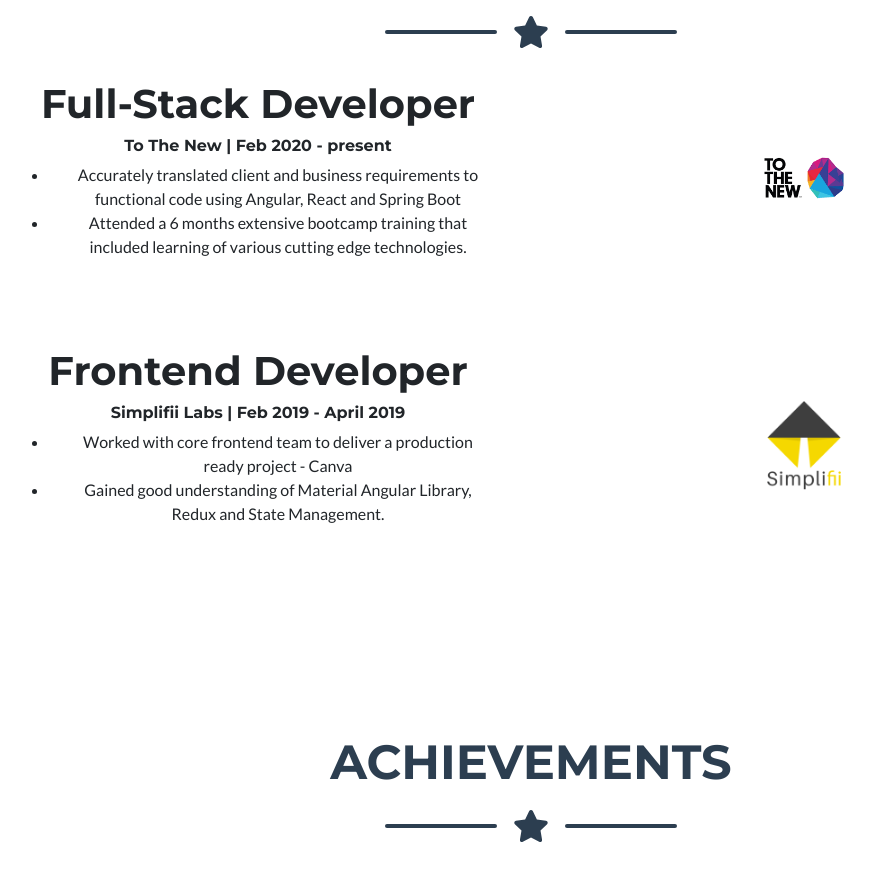
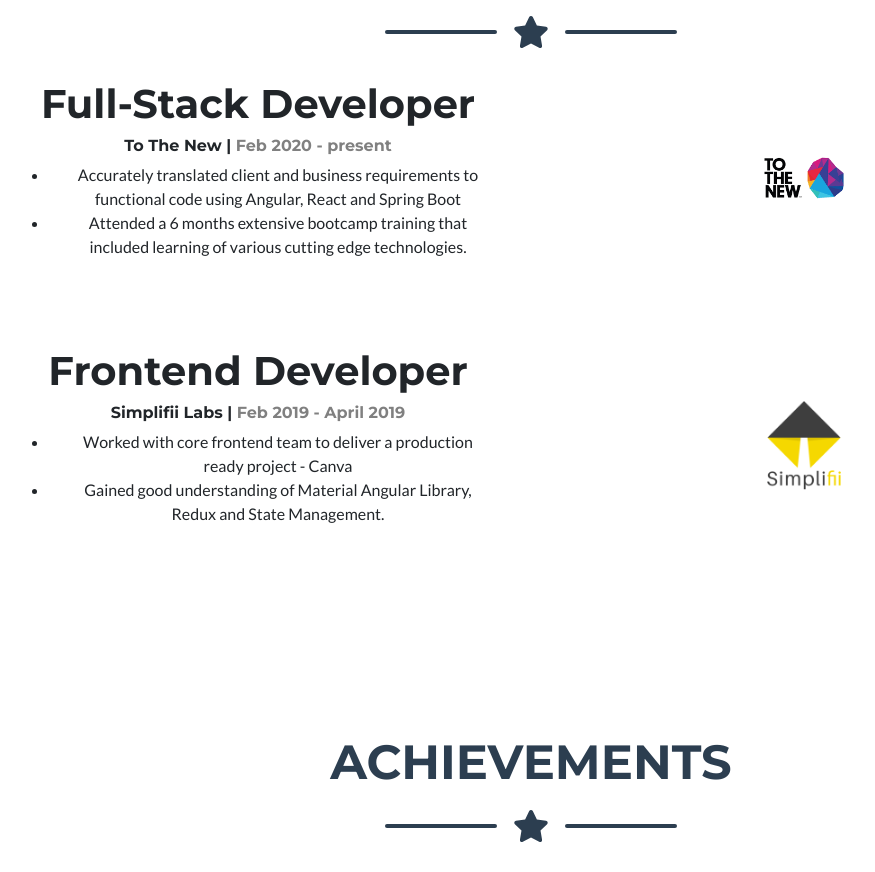
Before and after one commit to sanskriti-dev/me, a plain HTML site: page index.html in a window 1280 px wide. Shown: the part 1420-2292 px from the top of the page, without its empty margins (109-984 px from the left). Drawn offline with nearby package versions, Linux system fonts and the light colour scheme; grey boxes are pictures that could not be loaded.

Commit message:
changes in ui

```diff
--- a/index.html
+++ b/index.html
@@ -242,7 +242,7 @@
             <h1>
               Full-Stack Developer
             </h1>
-           <h6>To The New | Feb 2020 - present</h6>
+           <h6>To The New |<span style="color: gray;"> Feb 2020 - present </span></h6>
             <ul>
               <li>
                 Accurately translated client and business requirements to<br>
@@ -275,7 +275,7 @@
           <h1>
             Frontend Developer
           </h1>
-          <h6>          Simplifii Labs | Feb 2019 - April 2019
+          <h6>          Simplifii Labs | <span style="color: gray;"> Feb 2019 - April 2019 </span>
           </h6>
           <ul>
             <li>
```
